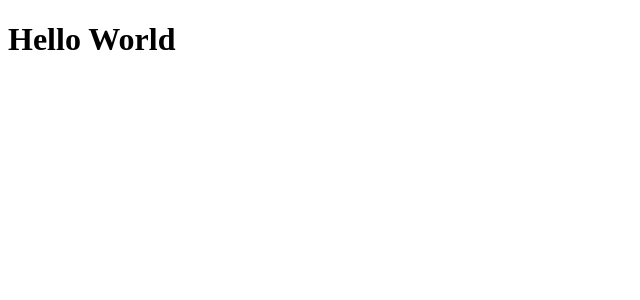
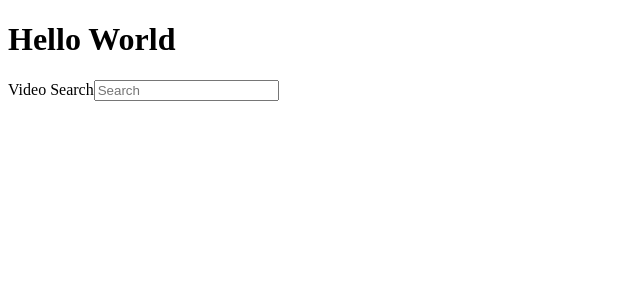
Before and after one commit to lazoliver/teste-react, a React (Create React App) app: page / in a window 1280 px wide. Shown: the top 300 px of the page, without its empty margins (0-640 px from the left). Built offline with nearby package versions, Linux system fonts and the light colour scheme.

Commit message:
search-bar

```diff
--- a/src/components/App/App.js
+++ b/src/components/App/App.js
@@ -1,5 +1,6 @@
 import React from 'react';
 import youtubeApi from '../../youtubeApi/youtubeApi'
+import SearchBar from '../SearchBar/SearchBar';
 
 class App extends React.Component {
   state = {
@@ -21,7 +22,10 @@ class App extends React.Component {
 
   render() {
     return(
-      <h1>Hello World</h1>
+      <div>
+        <h1>Hello World</h1>
+        <SearchBar />
+      </div>
     )
   }
 };
--- /dev/null
+++ b/src/components/SearchBar/SearchBar.js
@@ -0,0 +1,30 @@
+import React from "react";
+
+class SearchBar extends React.Component {
+    handleChange = (event) => {
+        this.setState({
+            term: event.target.value
+        });
+    };
+    handleSubmit = event => {
+        event.preventDefault();
+        this.props.handleFormSubmit(this.state.term);
+    }
+
+    render() {
+        return (
+            <>
+                <div className="search-bar">
+                    <form onSubmit={this.handleSubmit}>
+                        <div>
+                            <label htmlFor="video-search">Video Search</label>
+                            <input onChange={this.handleChange} name="video-search" type="text" placeholder="Search" />
+                        </div>
+                    </form>
+                </div>
+            </>
+        )
+    };
+}
+
+export default SearchBar;
```
